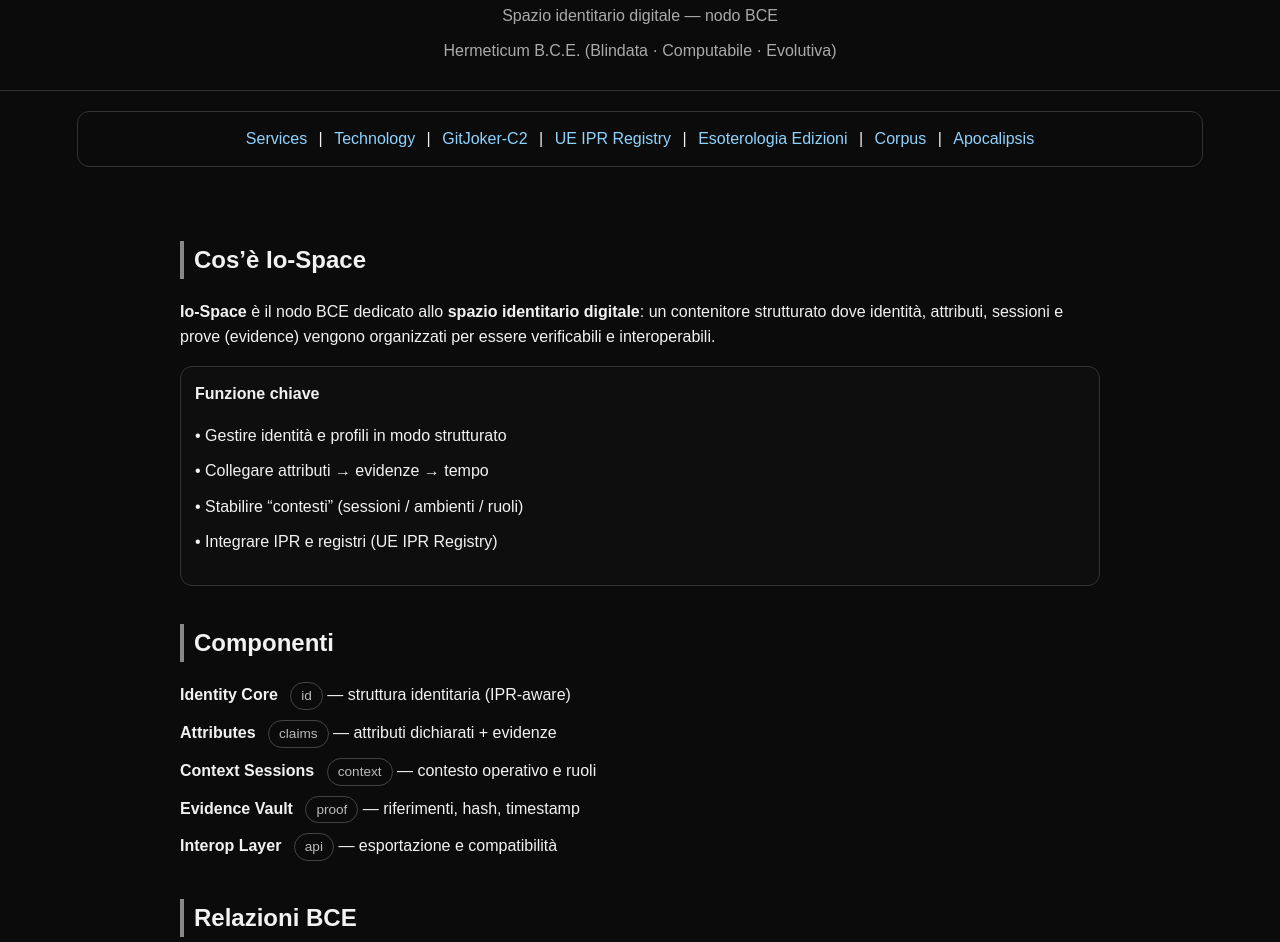
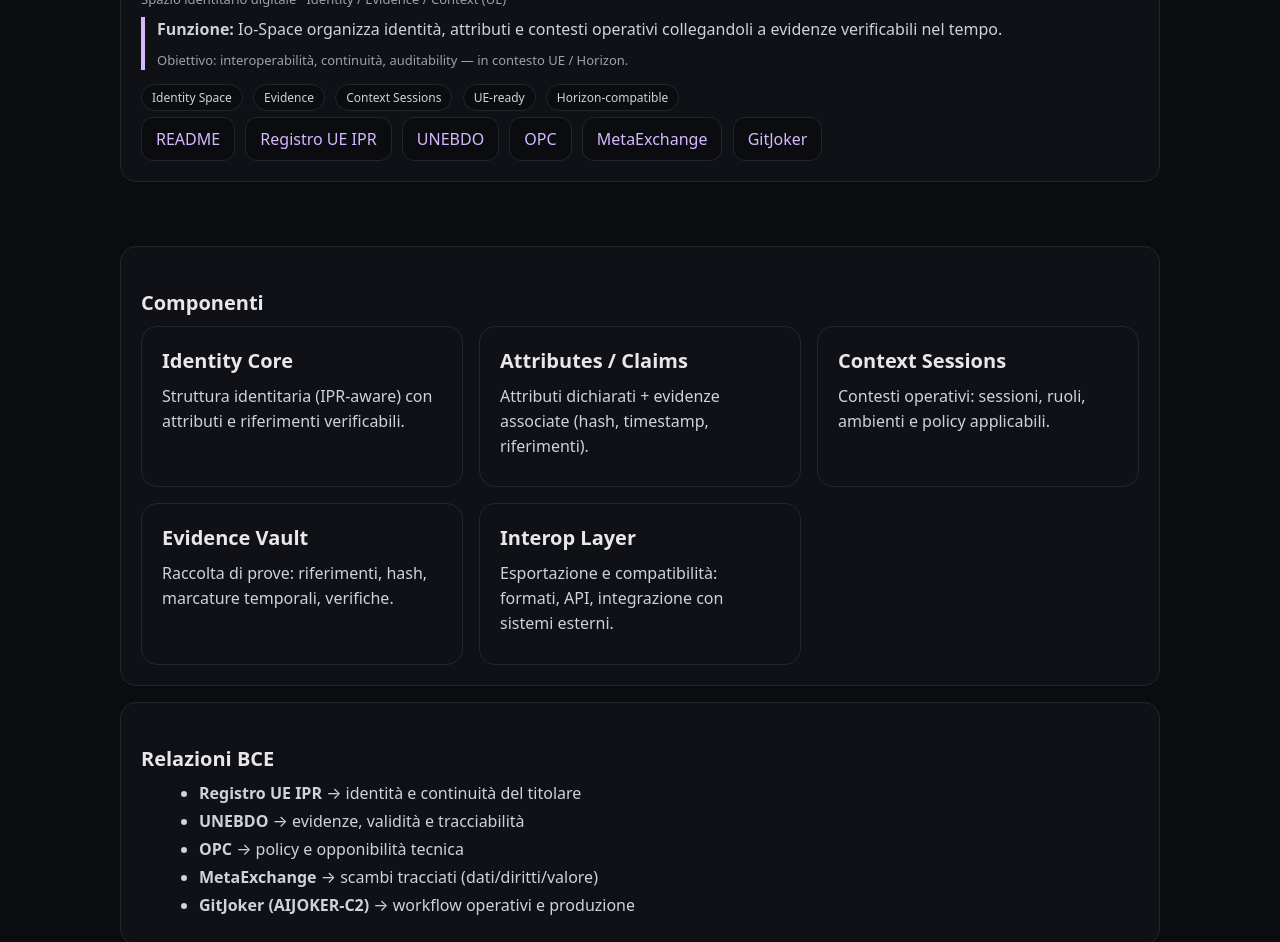
Before and after one commit to manuelcoletta1-source/iospace, a plain HTML site: page index.html in a window 1280 px wide. Shown: the part 105-1047 px from the top of the page. Drawn offline with Linux system fonts and the light colour scheme.

Commit message:
feat: add Io-Space index page (identity space UE)

```diff
--- a/index.html
+++ b/index.html
@@ -1,99 +1,138 @@
-<!DOCTYPE html>
+<!doctype html>
 <html lang="it">
 <head>
-  <meta charset="UTF-8" />
-  <meta name="viewport" content="width=device-width, initial-scale=1.0"/>
-  <title>Io-Space — Hermeticum B.C.E.</title>
+  <meta charset="utf-8" />
+  <meta name="viewport" content="width=device-width,initial-scale=1" />
+  <title>Io-Space — Spazio Identitario Digitale (UE)</title>
+  <meta name="description" content="Io-Space è il nodo BCE per lo spazio identitario digitale: identità, attributi, contesti e evidenze organizzati per verificabilità, continuità e interoperabilità. UE / Horizon-compatible." />
+  <meta name="robots" content="index, follow" />
 
   <style>
-    body{margin:0;font-family:Arial,Helvetica,sans-serif;background:#0b0b0b;color:#f2f2f2;line-height:1.6}
-    header{padding:44px 20px 26px;text-align:center;border-bottom:1px solid #333}
-    header h1{margin:0;font-size:2.1em;letter-spacing:1px}
-    header p{margin:10px 0 0;color:#aaa}
-    nav{margin:20px auto 0;max-width:1100px;padding:14px 12px;border:1px solid #333;border-radius:12px;text-align:center}
-    nav a{color:#8fd3ff;text-decoration:none;margin:0 7px;white-space:nowrap}
-    nav a:hover{text-decoration:underline}
-    main{max-width:920px;margin:0 auto;padding:36px 20px 48px}
-    h2{border-left:4px solid #888;padding-left:10px;margin-top:38px}
-    ul{list-style:none;padding-left:0}
-    li{margin:10px 0}
-    .pill{display:inline-block;margin-left:8px;padding:2px 10px;border:1px solid #444;border-radius:999px;font-size:.85em;color:#bbb}
-    .box{border:1px solid #333;border-radius:12px;padding:14px 14px;margin-top:14px;background:#0e0e0e}
-    footer{padding:20px;text-align:center;font-size:.85em;color:#777;border-top:1px solid #333}
-    code{color:#d7ffb2}
+    :root { color-scheme: dark; }
+    body { margin:0; font-family: system-ui, -apple-system, Segoe UI, Roboto, Arial, sans-serif; background:#0b0c10; color:#e8e8e8; }
+    header, main, footer { max-width: 1040px; margin: 0 auto; padding: 24px; }
+    .card { background:#0f1117; border:1px solid #24262b; border-radius:16px; padding:20px; margin-bottom:16px; }
+    h1 { margin:0 0 6px 0; font-size:30px; }
+    h2 { margin:22px 0 10px 0; font-size:20px; }
+    p { margin:8px 0; line-height:1.55; color:#cfd2d6; }
+    ul { margin:8px 0 8px 18px; color:#cfd2d6; }
+    li { margin:6px 0; }
+    a { color:#d6b8ff; text-decoration:none; }
+    a:hover { text-decoration:underline; }
+    .meta { font-size:13px; color:#9aa2aa; }
+    .tag { display:inline-block; padding:4px 10px; border:1px solid #24262b; border-radius:999px; font-size:12px; background:#0b0c10; color:#cfd2d6; margin-right:6px; margin-top:6px; }
+    .btn { display:inline-block; padding:10px 14px; border-radius:12px; border:1px solid #24262b; background:#0b0c10; margin:6px 6px 0 0; }
+    .grid { display:grid; gap:16px; grid-template-columns: repeat(auto-fit, minmax(300px, 1fr)); }
+    .rule { border-left: 4px solid #d6b8ff; padding-left: 12px; }
   </style>
+
+  <script type="application/ld+json">
+  {
+    "@context": "https://schema.org",
+    "@type": "SoftwareApplication",
+    "name": "Io-Space",
+    "description": "Nodo BCE per spazio identitario digitale: identità, attributi, contesti e evidenze organizzati per verificabilità e interoperabilità (UE / Horizon).",
+    "applicationCategory": "SystemIntegration",
+    "operatingSystem": "Web",
+    "author": { "@type": "Organization", "name": "HERMETICUM B.C.E. S.r.l." }
+  }
+  </script>
 </head>
 
 <body>
 
 <header>
-  <h1>Io-Space</h1>
-  <p>Spazio identitario digitale — nodo BCE</p>
-  <p>Hermeticum B.C.E. (Blindata · Computabile · Evolutiva)</p>
+  <div class="card">
+    <h1>Io-Space</h1>
+    <p class="meta">Spazio identitario digitale · Identity / Evidence / Context (UE)</p>
+
+    <div class="rule">
+      <p><strong>Funzione:</strong> Io-Space organizza identità, attributi e contesti operativi collegandoli a evidenze verificabili nel tempo.</p>
+      <p class="meta">Obiettivo: interoperabilità, continuità, auditability — in contesto UE / Horizon.</p>
+    </div>
+
+    <div>
+      <span class="tag">Identity Space</span>
+      <span class="tag">Evidence</span>
+      <span class="tag">Context Sessions</span>
+      <span class="tag">UE-ready</span>
+      <span class="tag">Horizon-compatible</span>
+    </div>
+
+    <div>
+      <a class="btn" href="./README.md">README</a>
+      <a class="btn" href="https://manuelcoletta1-source.github.io/ue-ipr-registry/">Registro UE IPR</a>
+      <a class="btn" href="https://manuelcoletta1-source.github.io/unebdo/">UNEBDO</a>
+      <a class="btn" href="https://manuelcoletta1-source.github.io/opc/">OPC</a>
+      <a class="btn" href="https://manuelcoletta1-source.github.io/metaexchange/">MetaExchange</a>
+      <a class="btn" href="https://manuelcoletta1-source.github.io/gitjoker-c2/">GitJoker</a>
+    </div>
+  </div>
 </header>
-
-<nav aria-label="BCE Global Navigation">
-  <a href="/hermeticum-bce-services/">Services</a> |
-  <a href="/Hermeticum-B.C.E.-Technology/">Technology</a> |
-  <a href="/gitjoker-c2/">GitJoker-C2</a> |
-  <a href="/ue-ipr-registry/">UE IPR Registry</a> |
-  <a href="/esoterologia-edizioni-ipr5/">Esoterologia Edizioni</a> |
-  <a href="/corpus-esoterologia-ermetica/">Corpus</a> |
-  <a href="/apocalipsis/">Apocalipsis</a>
-</nav>
 
 <main>
 
-  <h2>Cos’è Io-Space</h2>
-  <p>
-    <strong>Io-Space</strong> è il nodo BCE dedicato allo <strong>spazio identitario digitale</strong>:
-    un contenitore strutturato dove identità, attributi, sessioni e prove (evidence)
-    vengono organizzati per essere verificabili e interoperabili.
-  </p>
+  <section class="card">
+    <h2>Componenti</h2>
+    <div class="grid">
+      <div class="card" style="margin:0;">
+        <h2 style="margin-top:0;">Identity Core</h2>
+        <p>Struttura identitaria (IPR-aware) con attributi e riferimenti verificabili.</p>
+      </div>
+      <div class="card" style="margin:0;">
+        <h2 style="margin-top:0;">Attributes / Claims</h2>
+        <p>Attributi dichiarati + evidenze associate (hash, timestamp, riferimenti).</p>
+      </div>
+      <div class="card" style="margin:0;">
+        <h2 style="margin-top:0;">Context Sessions</h2>
+        <p>Contesti operativi: sessioni, ruoli, ambienti e policy applicabili.</p>
+      </div>
+      <div class="card" style="margin:0;">
+        <h2 style="margin-top:0;">Evidence Vault</h2>
+        <p>Raccolta di prove: riferimenti, hash, marcature temporali, verifiche.</p>
+      </div>
+      <div class="card" style="margin:0;">
+        <h2 style="margin-top:0;">Interop Layer</h2>
+        <p>Esportazione e compatibilità: formati, API, integrazione con sistemi esterni.</p>
+      </div>
+    </div>
+  </section>
 
-  <div class="box">
-    <strong>Funzione chiave</strong>
+  <section class="card">
+    <h2>Relazioni BCE</h2>
     <ul>
-      <li>• Gestire identità e profili in modo strutturato</li>
-      <li>• Collegare attributi → evidenze → tempo</li>
-      <li>• Stabilire “contesti” (sessioni / ambienti / ruoli)</li>
-      <li>• Integrare IPR e registri (UE IPR Registry)</li>
+      <li><strong>Registro UE IPR</strong> → identità e continuità del titolare</li>
+      <li><strong>UNEBDO</strong> → evidenze, validità e tracciabilità</li>
+      <li><strong>OPC</strong> → policy e opponibilità tecnica</li>
+      <li><strong>MetaExchange</strong> → scambi tracciati (dati/diritti/valore)</li>
+      <li><strong>GitJoker (AIJOKER-C2)</strong> → workflow operativi e produzione</li>
     </ul>
-  </div>
+  </section>
 
-  <h2>Componenti</h2>
-  <ul>
-    <li><strong>Identity Core</strong> <span class="pill">id</span> — struttura identitaria (IPR-aware)</li>
-    <li><strong>Attributes</strong> <span class="pill">claims</span> — attributi dichiarati + evidenze</li>
-    <li><strong>Context Sessions</strong> <span class="pill">context</span> — contesto operativo e ruoli</li>
-    <li><strong>Evidence Vault</strong> <span class="pill">proof</span> — riferimenti, hash, timestamp</li>
-    <li><strong>Interop Layer</strong> <span class="pill">api</span> — esportazione e compatibilità</li>
-  </ul>
+  <section class="card">
+    <h2>Allineamento UE</h2>
+    <ul>
+      <li><strong>Horizon Europe:</strong> metodologia, governance, auditability del progetto</li>
+      <li><strong>AI Act:</strong> logging e accountability per sistemi ad alto rischio</li>
+      <li><strong>NIS2 / CER:</strong> tracciabilità e resilienza operativa</li>
+      <li><strong>eIDAS / ETSI:</strong> integrità e continuità temporale delle evidenze</li>
+    </ul>
+  </section>
 
-  <h2>Relazioni BCE</h2>
-  <ul>
-    <li><strong>UE IPR Registry</strong> → registro e verifiche</li>
-    <li><strong>UNEBDO</strong> → validità</li>
-    <li><strong>OPC</strong> → opponibilità</li>
-    <li><strong>MetaExchange</strong> → scambi tracciati</li>
-    <li><strong>NeuroLoop</strong> → continuità cognitiva</li>
-    <li><strong>GitJoker-C2</strong> → orchestrazione operativa</li>
-  </ul>
-
-  <h2>Standard BCE</h2>
-  <p>
-    Link inter-repo con <code>/repo/</code>, slash finale e path case-sensitive.
-    Io-Space è nodo autonomo integrato nel portale Services.
-  </p>
-
-  <h2>Stato</h2>
-  <p>🟢 <strong>ATTIVO</strong> — nodo in costruzione controllata</p>
+  <section class="card">
+    <h2>Stato</h2>
+    <p><strong>ATTIVO</strong> — nodo in costruzione controllata.</p>
+  </section>
 
 </main>
 
 <footer>
-  © Hermeticum B.C.E. — Manuel Coletta<br/>
-  Io-Space — Spazio identitario digitale
+  <div class="card">
+    <p class="meta">
+      © 2026 — HERMETICUM B.C.E. S.r.l. — Manuel Coletta<br/>
+      Io-Space · Spazio identitario digitale (UE)
+    </p>
+  </div>
 </footer>
 
 </body>
```
